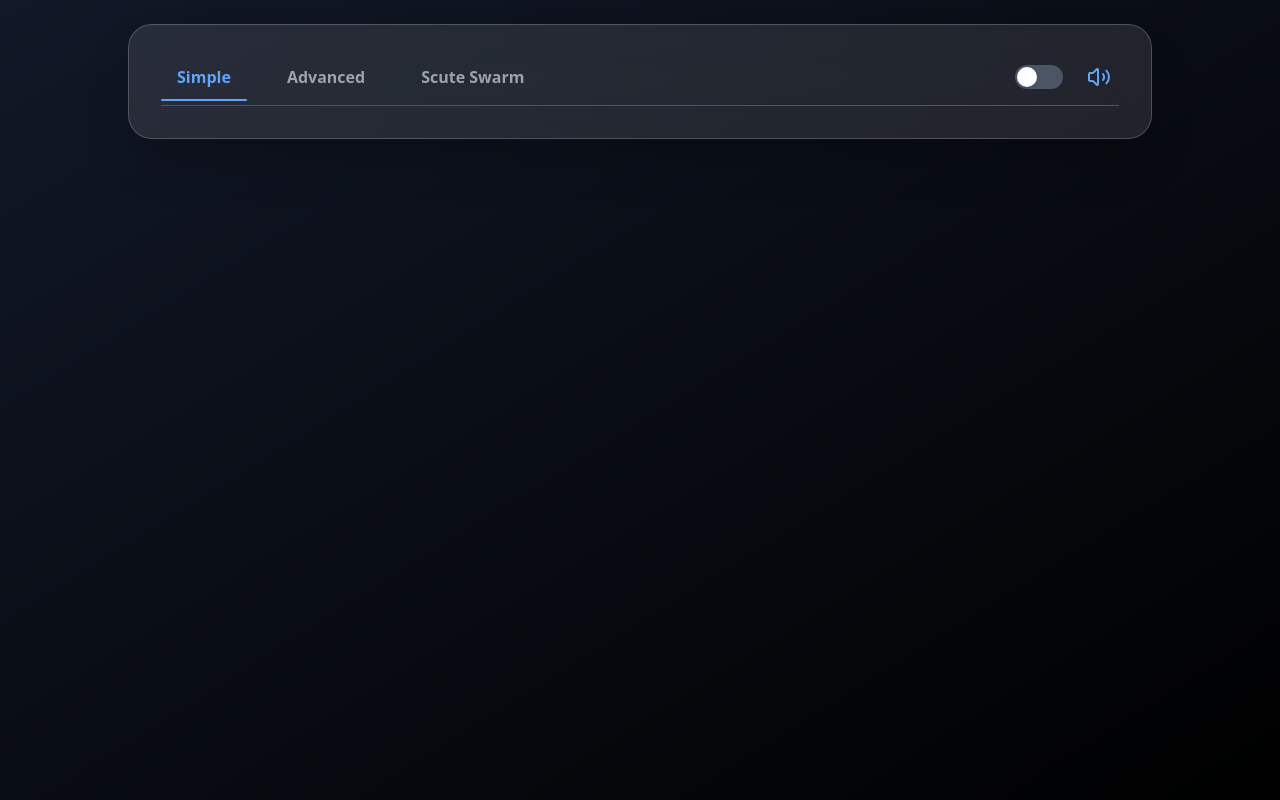
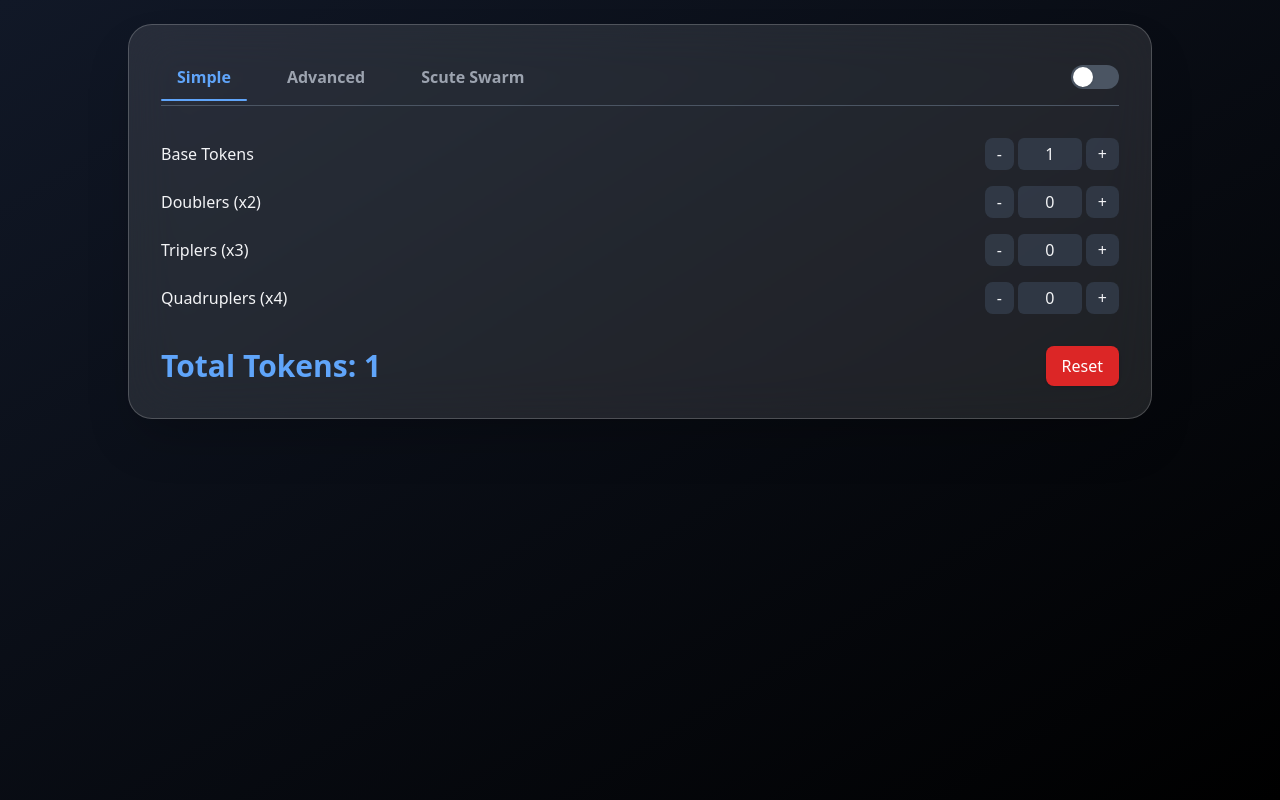
Before and after one commit to Whuki/mtg-token-calculator, a React (Vite) app: page / in a window 1280 px wide. Built offline with nearby package versions, Linux system fonts and the light colour scheme.

Commit message:
Remove sounds button, tidy up toasts retry

```diff
--- a/src/App.jsx
+++ b/src/App.jsx
@@ -2,7 +2,6 @@ import React, { useState, useEffect } from "react";
 import { motion, AnimatePresence, animate } from "framer-motion";
 import CustomQuantityInput from "./CustomQuantityInput";
 import { Analytics } from "@vercel/analytics/react";
-import { Volume2, VolumeX } from "lucide-react"; // speaker icons
 
 // Card presets with emoji flair
 const CARD_PRESETS = [
@@ -45,7 +44,6 @@ const SCUTE_MILESTONES = {
 export default function App() {
   const [tab, setTab] = useState("simple");
   const [darkMode, setDarkMode] = useState(true);
-  const [soundOn, setSoundOn] = useState(true);
 
   // Simple mode
   const [baseTokens, setBaseTokens] = useState(1);
@@ -82,15 +80,6 @@ export default function App() {
       ? advancedTotal + (includeScutes ? scuteTotal : 0)
       : scuteTotal;
 
-  // Helper to play sounds
-  const playSound = (file) => {
-    if (soundOn) {
-      const audio = new Audio(`/sounds/${file}`);
-      audio.volume = 0.5;
-      audio.play();
-    }
-  };
-
   // Animate token counter
   useEffect(() => {
     const controls = animate(animatedTotal, total, {
@@ -108,7 +97,6 @@ export default function App() {
       if (animatedTotal === milestone) {
         const id = Date.now() + Math.random();
         setToasts((prev) => [...prev, { id, text: milestones[milestone], mode: tab }]);
-        playSound("confirmation.wav");
         // Auto-dismiss after 4s
         setTimeout(() => {
           setToasts((prev) => prev.filter((t) => t.id !== id));
@@ -126,7 +114,6 @@ export default function App() {
     setCards([]);
     setSelectedPreset(CARD_PRESETS[0].name);
     setScutes(startingScutes);
-    playSound("whoosh.wav");
   };
 
   // Scute land drop
@@ -134,7 +121,6 @@ export default function App() {
     setScutes(scutes * 2);
     setPulse(true);
     setTimeout(() => setPulse(false), 600);
-    playSound("bubble-pop.wav");
   };
 
   return (
@@ -184,23 +170,175 @@ export default function App() {
                 }`}
               ></span>
             </button>
-            {/* Sound FX */}
-            <motion.button
-              whileTap={{ scale: 0.8 }}
-              onClick={() => setSoundOn(!soundOn)}
-              className="p-2 rounded-lg hover:bg-gray-700 transition"
-            >
-              {soundOn ? (
-                <Volume2 className="w-6 h-6 text-blue-400" />
-              ) : (
-                <VolumeX className="w-6 h-6 text-gray-400" />
-              )}
-            </motion.button>
           </div>
         </div>
 
-        {/* --- Modes omitted for brevity (unchanged logic) --- */}
-        {/* Keep Simple, Advanced, Scute, Totals, Toasts, Analytics same as your original */}
+        {/* Simple Mode */}
+        {tab === "simple" && (
+          <div className="space-y-4">
+            <div className="flex gap-2 items-center flex-wrap">
+              <label className="flex-1">Base Tokens</label>
+              <CustomQuantityInput value={baseTokens} onChange={setBaseTokens} darkMode={darkMode} />
+            </div>
+            {[
+              { label: "Doublers (x2)", value: doublers, setValue: setDoublers },
+              { label: "Triplers (x3)", value: triplers, setValue: setTriplers },
+              { label: "Quadruplers (x4)", value: quadruplers, setValue: setQuadruplers },
+            ].map((item, i) => (
+              <div key={i} className="flex gap-2 items-center flex-wrap">
+                <label className="flex-1">{item.label}</label>
+                <CustomQuantityInput value={item.value} onChange={item.setValue} darkMode={darkMode} />
+              </div>
+            ))}
+          </div>
+        )}
+
+        {/* Advanced Mode */}
+        {tab === "advanced" && (
+          <div className="space-y-4">
+            <div className="flex gap-2 items-center flex-wrap">
+              <label className="flex-1">Base Tokens</label>
+              <CustomQuantityInput value={baseTokens} onChange={setBaseTokens} darkMode={darkMode} />
+            </div>
+            <div className="flex gap-2 items-center">
+              <select
+                value={selectedPreset}
+                onChange={(e) => setSelectedPreset(e.target.value)}
+                className="p-2 rounded-lg border border-gray-600 bg-gray-800 text-gray-100"
+              >
+                {CARD_PRESETS.map((c, i) => (
+                  <option key={i} value={c.name}>
+                    {c.name}
+                  </option>
+                ))}
+              </select>
+              <button
+                onClick={() => {
+                  const preset = CARD_PRESETS.find((c) => c.name === selectedPreset);
+                  setCards([...cards, { ...preset, quantity: 1 }]);
+                }}
+                className="px-4 py-2 bg-blue-500 text-white rounded-lg shadow hover:scale-105 hover:bg-blue-600 transition"
+              >
+                Add Card
+              </button>
+            </div>
+            <AnimatePresence>
+              {cards.map((card, i) => (
+                <motion.div
+                  key={i}
+                  initial={{ opacity: 0, y: 20 }}
+                  animate={{ opacity: 1, y: 0 }}
+                  exit={{ opacity: 0, y: -20 }}
+                  transition={{ duration: 0.3 }}
+                  className="p-4 rounded-xl flex flex-col md:flex-row justify-between items-center gap-4 shadow-lg bg-gray-700/60"
+                >
+                  <div className="flex-1">
+                    <p className="font-semibold">
+                      {card.emoji} {card.name}
+                    </p>
+                    <p className="text-sm opacity-75">x{card.multiplier}</p>
+                  </div>
+                  <CustomQuantityInput
+                    value={card.quantity}
+                    onChange={(val) =>
+                      setCards(cards.map((c, j) => (i === j ? { ...c, quantity: val } : c)))
+                    }
+                    darkMode={darkMode}
+                  />
+                  <button
+                    onClick={() => {
+                      setCards(cards.filter((_, j) => j !== i));
+                    }}
+                    className="px-3 py-1 bg-red-500 text-white rounded-lg hover:bg-red-600 hover:scale-105 transition"
+                  >
+                    Remove
+                  </button>
+                </motion.div>
+              ))}
+            </AnimatePresence>
+          </div>
+        )}
+
+        {/* Scute Mode */}
+        {tab === "scute" && (
+          <div className="space-y-4 p-6 rounded-2xl shadow-xl backdrop-blur-lg bg-green-900/40 border border-green-500/40">
+            <motion.h2
+              key={scutes}
+              initial={{ scale: 1 }}
+              animate={pulse ? { scale: [1, 1.3, 1], textShadow: "0 0 20px #22c55e" } : { scale: 1 }}
+              transition={{ duration: 0.6 }}
+              className="text-3xl font-extrabold text-green-300 text-center tabular-nums"
+            >
+              🪲 Total Scutes: {scutes}
+            </motion.h2>
+
+            <div className="flex gap-2 items-center justify-center">
+              <label>Starting Scutes</label>
+              <CustomQuantityInput
+                value={startingScutes}
+                onChange={(val) => {
+                  setStartingScutes(val);
+                  setScutes(val);
+                }}
+                darkMode={darkMode}
+              />
+            </div>
+
+            <div className="flex justify-center gap-4">
+              <button
+                onClick={handleLandDrop}
+                className="px-4 py-2 bg-green-600 text-white rounded-lg shadow hover:bg-green-700 hover:scale-105 transition"
+              >
+                + Land Drop
+              </button>
+              <button
+                onClick={() => {
+                  setScutes(startingScutes);
+                }}
+                className="px-4 py-2 bg-red-600 text-white rounded-lg shadow hover:bg-red-700 hover:scale-105 transition"
+              >
+                Reset
+              </button>
+            </div>
+
+            <div className="flex items-center justify-center gap-2">
+              <span>Include Scutes in totals</span>
+              <button
+                onClick={() => setIncludeScutes(!includeScutes)}
+                className={`w-12 h-6 rounded-full relative transition-colors ${
+                  includeScutes ? "bg-green-500" : "bg-gray-400"
+                }`}
+              >
+                <span
+                  className={`absolute top-0.5 left-0.5 w-5 h-5 rounded-full bg-white shadow transform transition-transform ${
+                    includeScutes ? "translate-x-6" : ""
+                  }`}
+                ></span>
+              </button>
+            </div>
+          </div>
+        )}
+
+        {/* Total + Reset */}
+        <div className="flex justify-between items-center mt-6 flex-wrap gap-4">
+          <motion.div
+            key={animatedTotal}
+            initial={{ scale: 1 }}
+            animate={{ scale: [1, 1.2, 1] }}
+            transition={{ duration: 0.4 }}
+            className={`text-3xl font-extrabold tabular-nums ${
+              tab === "scute" ? "text-green-400" : "text-blue-400"
+            }`}
+          >
+            Total Tokens: {animatedTotal}
+          </motion.div>
+          <button
+            onClick={handleReset}
+            className="px-4 py-2 bg-red-600 text-white rounded-lg shadow hover:bg-red-700 hover:scale-105 transition"
+          >
+            Reset
+          </button>
+        </div>
 
         {/* Toasts */}
         <div className="fixed top-20 right-6 space-y-2 z-50">
```
